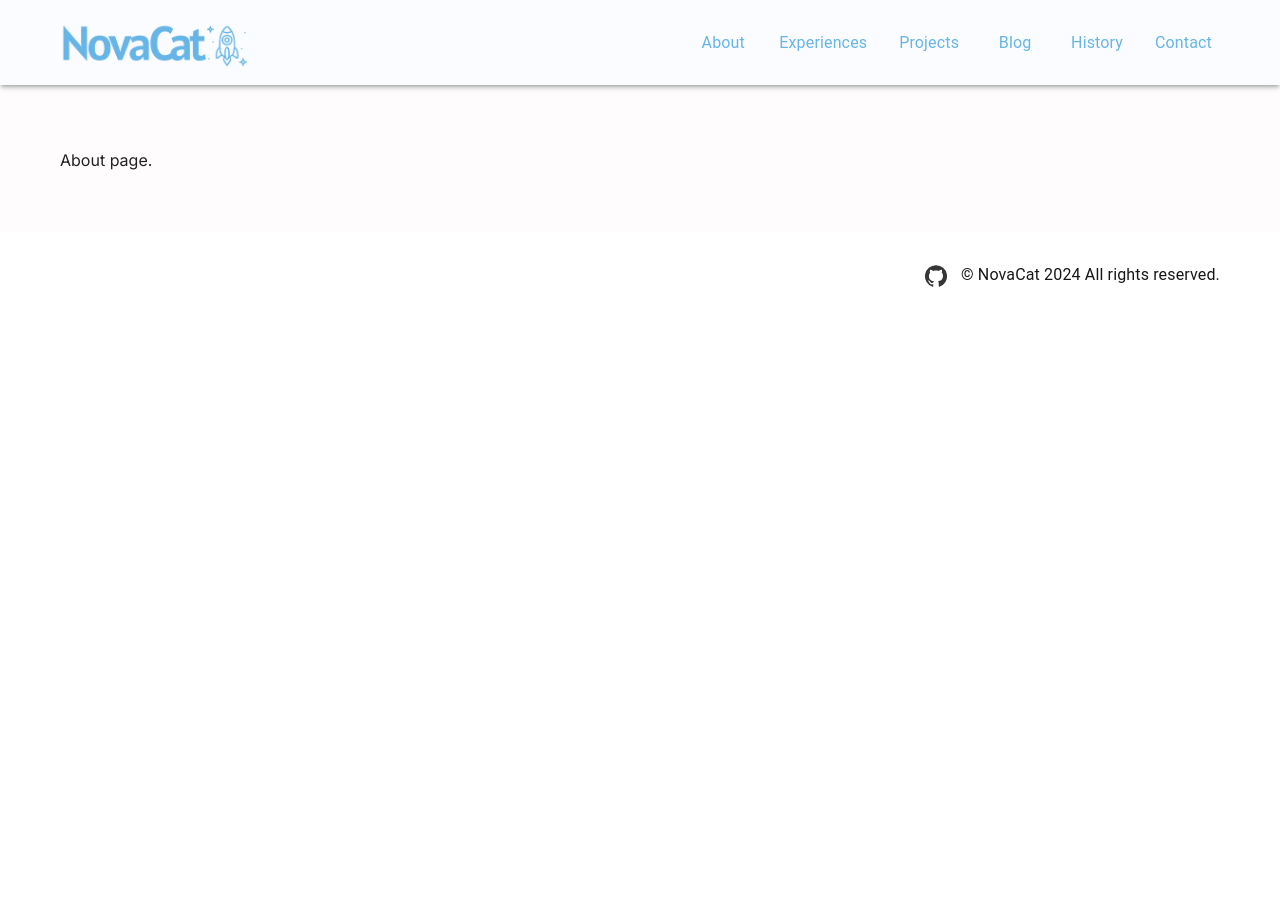
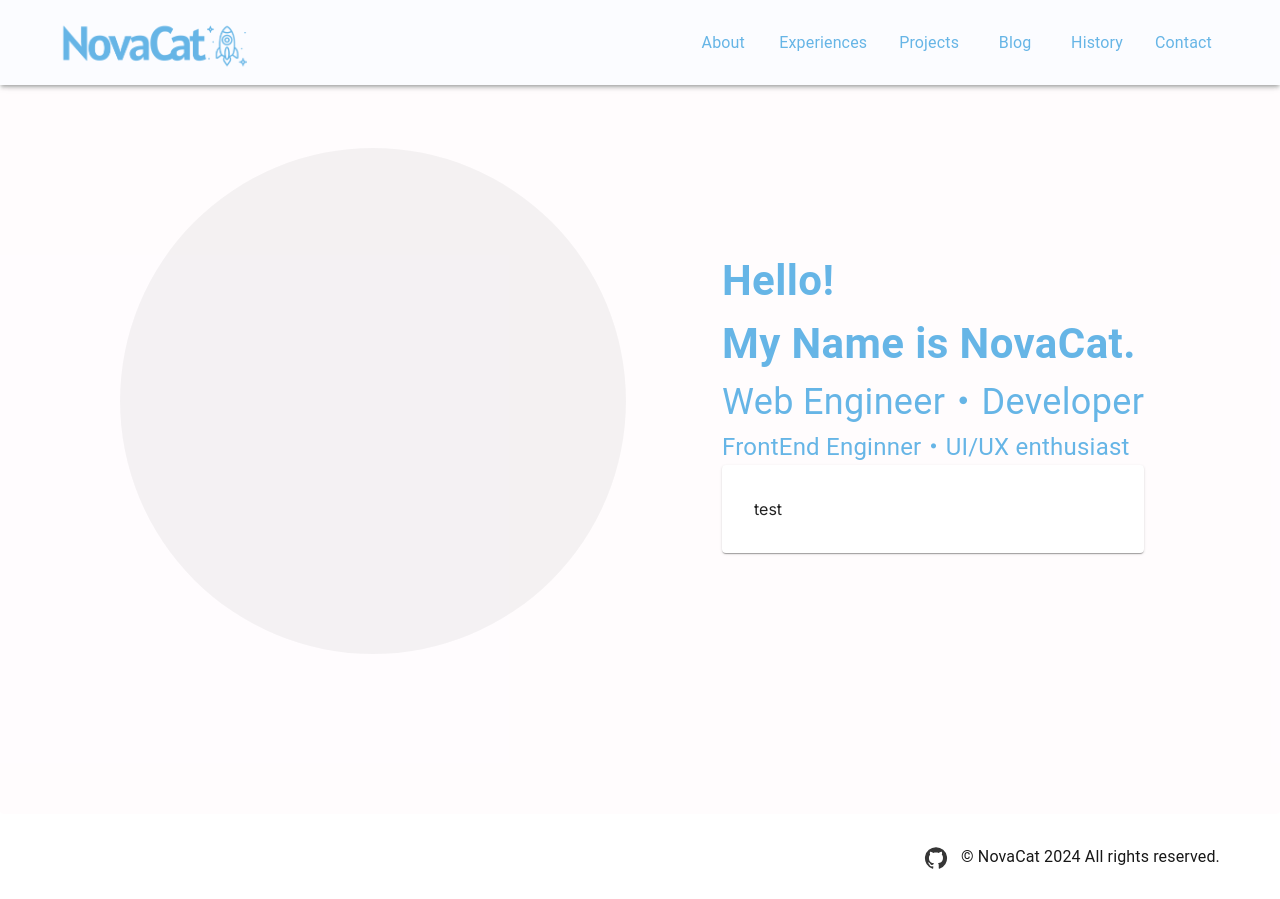
Before and after one commit to novacat25/NovaCat-Portfolio, a Next.js app: page /about in a window 1280 px wide. Before the commit the page ends 800 px from the top, so only its background shows below. Built offline with nearby package versions, Linux system fonts and the light colour scheme.

Commit message:
Feat: close header after clicking menu buttons

```diff
--- a/src/components/atoms/SPMenuItem/SPMenuListItem.tsx
+++ b/src/components/atoms/SPMenuItem/SPMenuListItem.tsx
@@ -5,10 +5,12 @@ import React from 'react'
 
 type Props = {
     toPage: PageCategory
+    onClick?: ()=>void
 }
-export const SPMenuListItem = ({ toPage }: Props) => {
+
+export const SPMenuListItem = ({ toPage, onClick }: Props) => {
   return (
-    <Link href={`${toPage?.toLowerCase()}`}>
+    <Link onClick={onClick} href={`${toPage?.toLowerCase()}`}>
         <Typography component="span">{toPage}</Typography>
     </Link>
   )
--- a/src/components/layouts/Header/SP/SPHeaderLayout.tsx
+++ b/src/components/layouts/Header/SP/SPHeaderLayout.tsx
@@ -7,13 +7,20 @@ import {
   Box,
 } from "@mui/material"
 import MenuIcon from "@mui/icons-material/Menu"
-import React from "react"
+import React, { useState } from "react"
 import { SPMenuList } from "@/components/molecules/MenuList"
 
 export const SPHeaderLayout = () => {
+  const [expanded, setExpanded] = useState(false)
+
+  const handleToggle = () => setExpanded(!expanded)
+  const handleClose = () => setExpanded(false)
+
   return (
     <Box pb={9}>
       <Accordion
+        expanded={expanded}
+        onChange={handleToggle}
         sx={{
           zIndex: 999,
           backgroundColor: colors.header.background,
@@ -32,7 +39,7 @@ export const SPHeaderLayout = () => {
           <Logo isMobile />
         </AccordionSummary>
         <AccordionDetails sx={{ display: 'inline-block' }}>
-          <SPMenuList />
+          <SPMenuList onClick={handleClose} />
         </AccordionDetails>
       </Accordion>
     </Box>
--- a/src/components/molecules/MenuList/SPMenuList/SPMenuList.tsx
+++ b/src/components/molecules/MenuList/SPMenuList/SPMenuList.tsx
@@ -4,13 +4,17 @@ import { colors } from '@/styles/colors'
 import { Stack } from "@mui/material"
 import React, { Fragment } from "react"
 
-export const SPMenuList = () => {
+type Props = {
+  onClick?: ()=>void
+}
+
+export const SPMenuList = ({ onClick }: Props) => {
   return (
     <Stack spacing={1.5} pb={1} mt={-1} color={colors.header.main}>
       {
         PagesArray.map((page) => (
           <Fragment key={page.id}>
-            <SPMenuListItem toPage={page.name} />
+            <SPMenuListItem onClick={onClick} toPage={page.name} />
           </Fragment>
         ))
       }
--- a/src/components/pages/PC/PCAboutPage.tsx
+++ b/src/components/pages/PC/PCAboutPage.tsx
@@ -1,10 +1,21 @@
+import { H3Typography, Subtitle1Typography, Subtitle2Typography } from "@/components/atoms/Typography"
 import { colors } from "@/styles/colors"
-import { Paper } from "@mui/material"
+import { Box, Paper, Skeleton } from "@mui/material"
 
 export const PCAboutPage = () => {
   return (
-    <Paper elevation={0} sx={{ backgroundColor: colors.background.main, p: 7.5 }}>
-        About page.
+    <Paper elevation={0} sx={{ backgroundColor: colors.background.main, pt: 7.5 , pl: 15, pb: 20 }}>
+      <Box display="flex" alignItems="center" gap={12}>
+        <Skeleton variant="circular" width={506} height={506} />
+        <Box>
+          <Subtitle1Typography colorType="introduce">Hello!<br />My Name is NovaCat.</Subtitle1Typography>
+          <Subtitle2Typography colorType="introduce">Web Engineer・Developer</Subtitle2Typography>
+          <H3Typography colorType="introduce">FrontEnd Enginner・UI/UX enthusiast</H3Typography>
+          <Paper sx={{ p: 4 }}>
+            test
+          </Paper>
+        </Box>
+      </Box>
     </Paper>
     )
 }
--- a/src/components/pages/SP/SPAboutPage.tsx
+++ b/src/components/pages/SP/SPAboutPage.tsx
@@ -1,10 +1,15 @@
+import { TitleTypography, H3Typography } from "@/components/atoms/Typography"
 import { colors } from "@/styles/colors"
-import { Paper } from "@mui/material"
+import { Paper, Skeleton, Stack } from "@mui/material"
 
 export const SPAboutPage = () => {
   return (
     <Paper elevation={0} sx={{ backgroundColor: colors.background.main, p: 2 }}>
-        About page.
+      <Stack alignItems='center'>
+        <Skeleton variant="circular" width={327} height={327} />
+        <TitleTypography colorType="introduce" isMobile>I'm NovaCat.</TitleTypography>
+        <H3Typography mt={-1} colorType="introduce">Web Engineer・Developer</H3Typography>
+      </Stack>
     </Paper>
 )
 }
```
